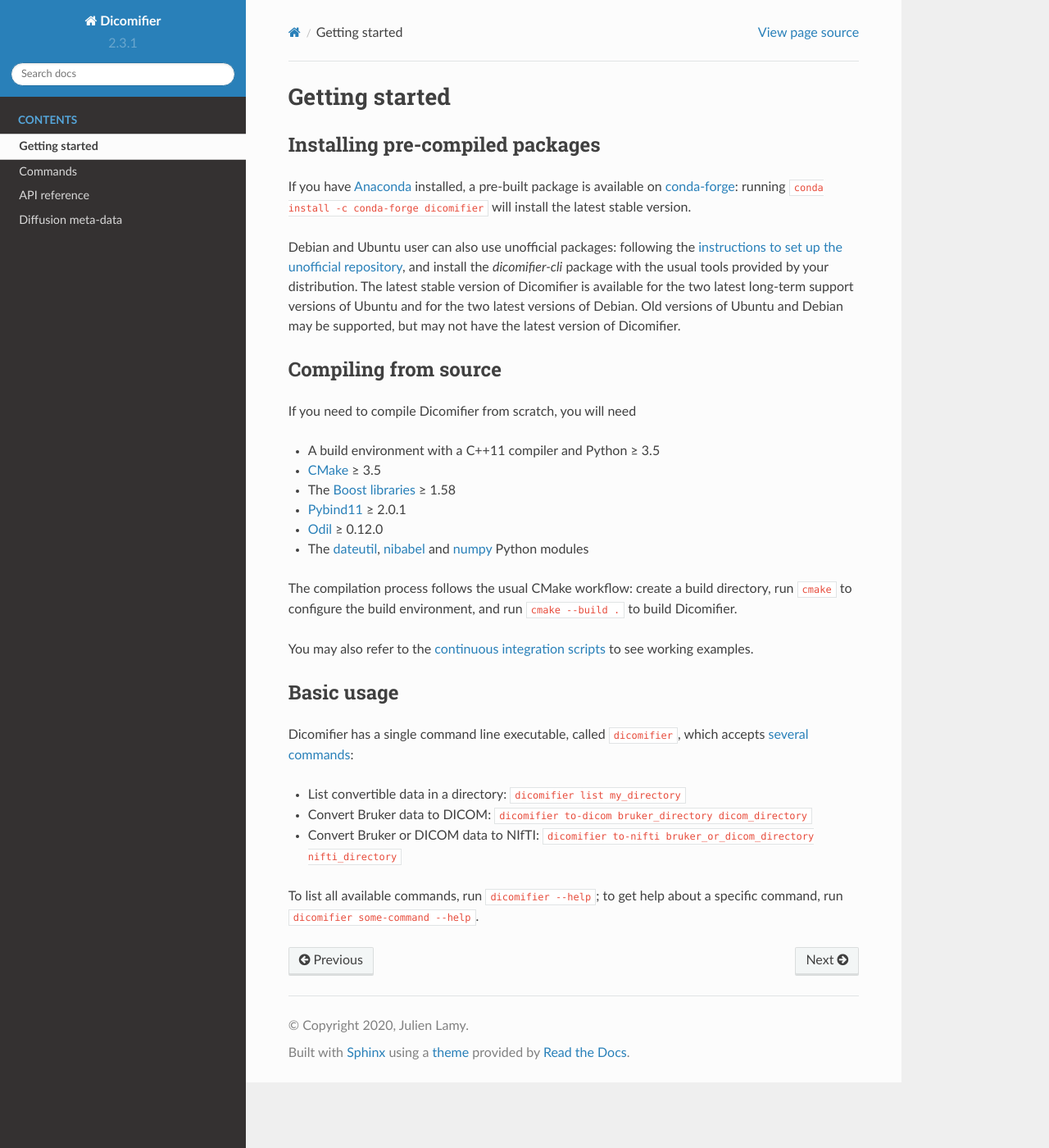
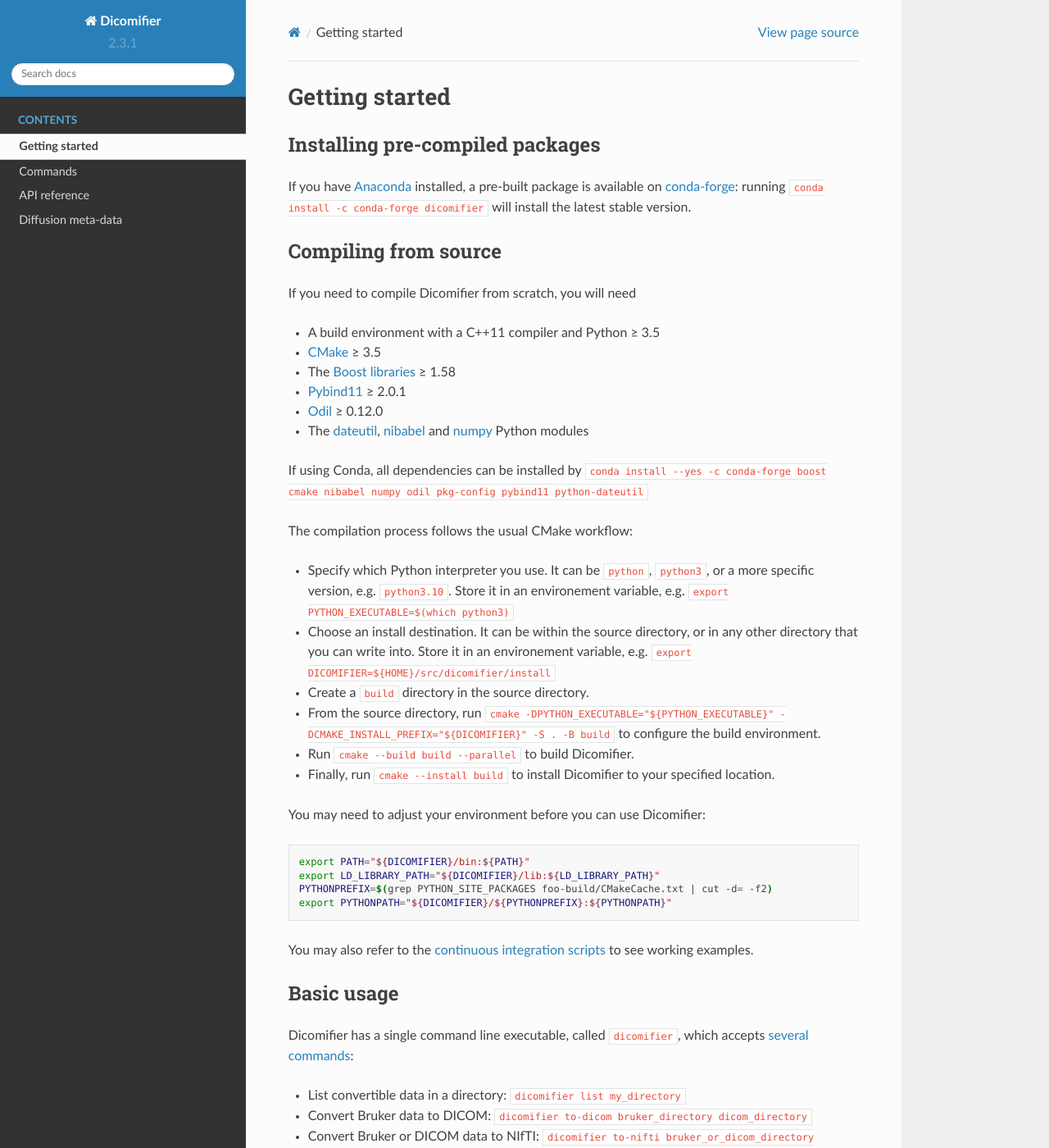
Before and after one commit to lamyj/dicomifier, a Sphinx documentation site: the page built from docs/getting_started.rst, in a window 1280 px wide and 1400 px high. Shown: the whole window at 82% size. Built offline with Sphinx 7.4.7 and the Read the Docs theme 2.0.0, drawn with Linux system fonts in a browser that asks for light colours.

Commit message:
Update instructions to install from source

```diff
--- a/docs/getting_started.rst
+++ b/docs/getting_started.rst
@@ -7,8 +7,6 @@
 --------------------------------
 
 If you have `Anaconda <https://anaconda.org>`_ installed, a pre-built package is available on `conda-forge <https://conda-forge.org/>`_: running ``conda install -c conda-forge dicomifier`` will install the latest stable version.
-
-Debian and Ubuntu user can also use unofficial packages: following the `instructions to set up the unofficial repository <https://github.com/lamyj/packages>`_, and install the *dicomifier-cli* package with the usual tools provided by your distribution. The latest stable version of Dicomifier is available for the two latest long-term support versions of Ubuntu and for the two latest versions of Debian. Old versions of Ubuntu and Debian may be supported, but may not have the latest version of Dicomifier.
 
 Compiling from source
 ---------------------
@@ -22,7 +20,25 @@
 - `Odil <https://odil.readthedocs.io>`_ ≥ 0.12.0
 - The `dateutil <https://pypi.org/project/py-dateutil/>`_, `nibabel <https://nipy.org/nibabel/>`_ and `numpy <https://numpy.org/>`_ Python modules
 
-The compilation process follows the usual CMake workflow: create a build directory, run ``cmake`` to configure the build environment, and run ``cmake --build .`` to build Dicomifier.
+If using Conda, all dependencies can be installed by ``conda install --yes -c conda-forge boost cmake nibabel numpy odil pkg-config pybind11 python-dateutil``
+
+The compilation process follows the usual CMake workflow:
+
+- Specify which Python interpreter you use. It can be ``python``, ``python3``, or a more specific version, e.g. ``python3.10``. Store it in an environement variable, e.g. ``export PYTHON_EXECUTABLE=$(which python3)``
+- Choose an install destination. It can be within the source directory, or in any other directory that you can write into. Store it in an environement variable, e.g. ``export DICOMIFIER=${HOME}/src/dicomifier/install``
+- Create a ``build`` directory in the source directory.
+- From the source directory, run ``cmake -DPYTHON_EXECUTABLE="${PYTHON_EXECUTABLE}" -DCMAKE_INSTALL_PREFIX="${DICOMIFIER}" -S . -B build`` to configure the build environment.
+- Run ``cmake --build build --parallel`` to build Dicomifier.
+- Finally, run ``cmake --install build`` to install Dicomifier to your specified location.
+
+You may need to adjust your environment before you can use Dicomifier:
+
+.. code:: bash
+
+    export PATH="${DICOMIFIER}/bin:${PATH}"
+    export LD_LIBRARY_PATH="${DICOMIFIER}/lib:${LD_LIBRARY_PATH}"
+    PYTHONPREFIX=$(grep PYTHON_SITE_PACKAGES foo-build/CMakeCache.txt | cut -d= -f2)
+    export PYTHONPATH="${DICOMIFIER}/${PYTHONPREFIX}:${PYTHONPATH}"
 
 You may also refer to the `continuous integration scripts <https://github.com/lamyj/dicomifier/tree/master/.ci>`_ to see working examples.
 
```
